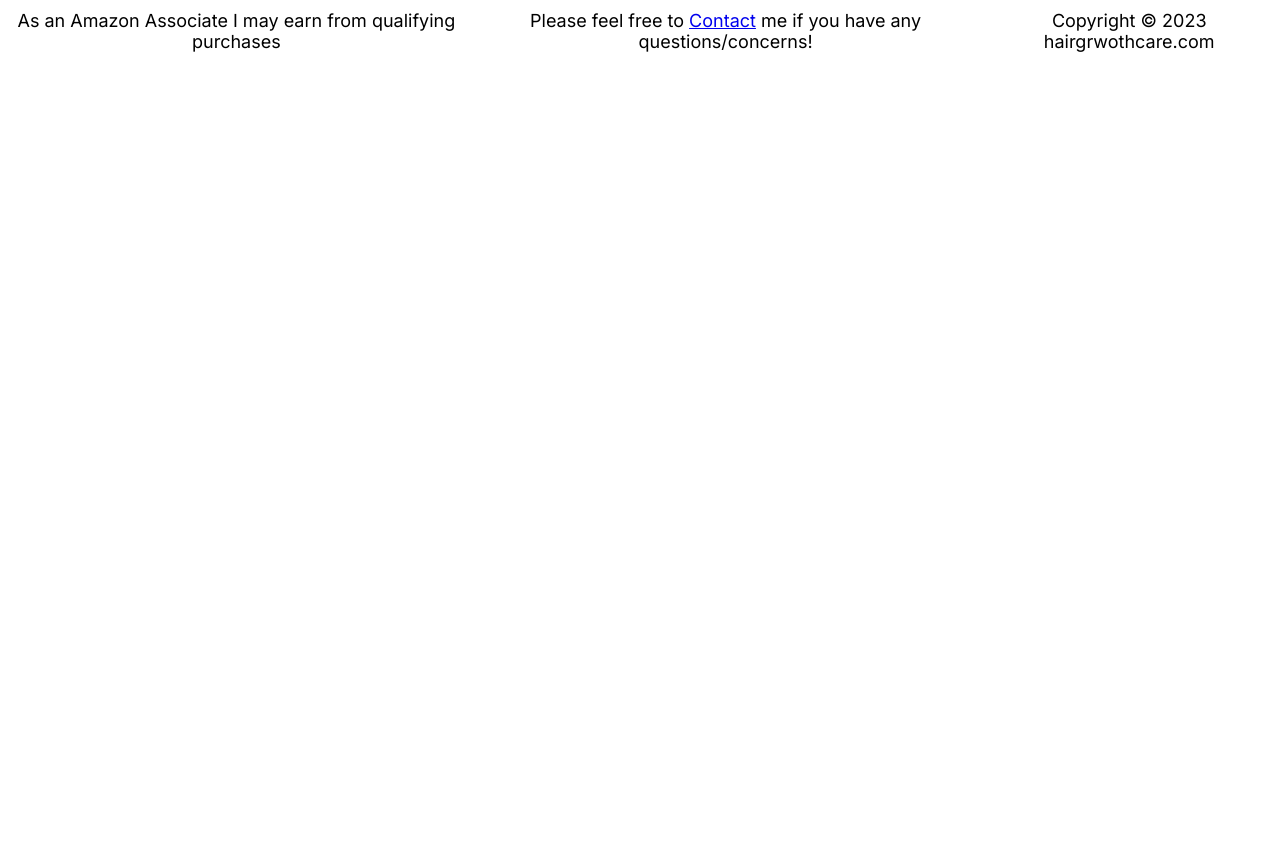
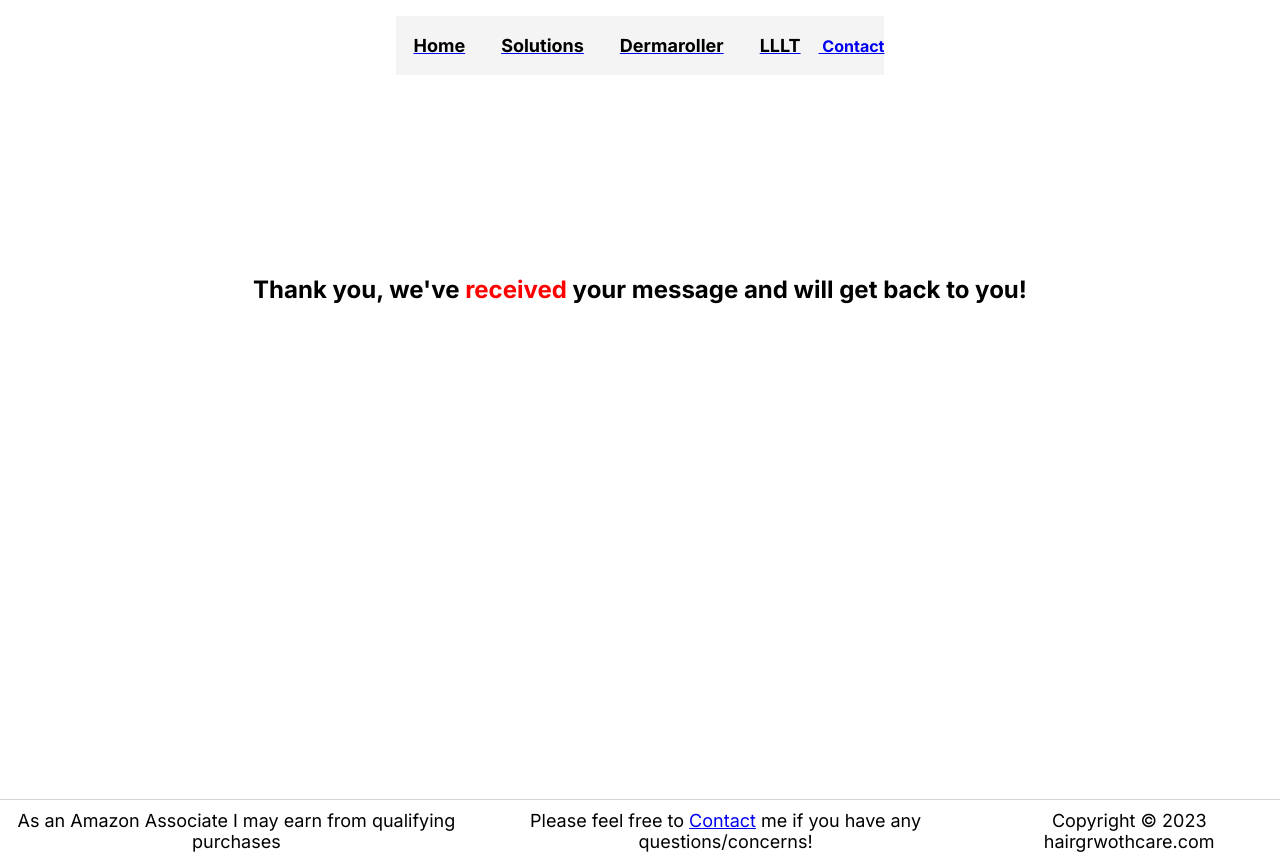
Before and after one commit to tsarg88/hairgrowthcare, a React (Create React App) app in the folder hairgrowthcare/: page /confirmation in a window 1280 px wide. Before the commit the page ends 800 px from the top, so only its background shows below. Built offline with nearby package versions, Linux system fonts and the light colour scheme; a web font is replaced by a local one.

Commit message:
added separate conf page

```diff
--- a/hairgrowthcare/src/App.js
+++ b/hairgrowthcare/src/App.js
@@ -6,6 +6,7 @@ import { Main } from "./pages/Main.js";
 import NavProvider from "./context/NavContext";
 import { Footer } from "./Footer/Footer";
 import "./App.css";
+import { Confirmation } from "./pages/Confirmation";
 
 function App() {
   return (
@@ -23,6 +24,7 @@ function App() {
             }
           />
           <Route exact path="/contact" element={<Contact />} />
+          <Route exact path="/confirmation" element={<Confirmation />} />
         </Routes>
       </NavProvider>
       <Footer />
--- a/hairgrowthcare/src/Contact/Contact.js
+++ b/hairgrowthcare/src/Contact/Contact.js
@@ -2,9 +2,9 @@ import React, { useState, useEffect } from "react";
 import { db } from "../firebase";
 import "./Contact.css";
 import { Nav } from "../nav/Nav";
-import { Route, Routes, Link } from "react-router-dom";
-import NavLink from "../nav/NavLink";
-import { navLinks } from "../nav/navLinks";
+import { useNavigate } from "react-router-dom";
+import { Link } from "react-router-dom";
+
 import App from "../App";
 
 const Contact = () => {
@@ -13,6 +13,7 @@ const Contact = () => {
   const [message, setMessage] = useState("");
   const [error, setError] = useState({}); // added
   const [loader, setLoader] = useState(false);
+  const navigate = useNavigate();
 
   const handleSubmit = (e) => {
     e.preventDefault();
@@ -37,7 +38,8 @@ const Contact = () => {
         })
         .then(() => {
           setLoader(false);
-          alert("Thanks! Your message has been received!");
+          //   alert("Thanks! Your message has been received!");
+          navigate("/");
         })
         .catch((error) => {
           alert(error.message);
--- a/hairgrowthcare/src/nav/Nav.js
+++ b/hairgrowthcare/src/nav/Nav.js
@@ -4,6 +4,7 @@ import NavLink from "./NavLink";
 import { navLinks } from "./navLinks.js";
 import "./Nav.css";
 import Contact from "../Contact/Contact";
+import { Confirmation } from "../pages/Confirmation";
 
 // const styles = {
 //   a: {
@@ -18,9 +19,7 @@ export const Nav = () => {
       {navLinks.map(({ navLinkId, scrollToId }, idx) => (
         <NavLink key={idx} navLinkId={navLinkId} scrollToId={scrollToId} />
       ))}
-      <Routes>
-        <Route exact path="/contact" element={<Contact />} />
-      </Routes>
+
       <Link to="/contact" target="_blank">
         <a> Contact</a>
       </Link>
--- /dev/null
+++ b/hairgrowthcare/src/pages/Confirmation.css
@@ -0,0 +1,22 @@
+.main {
+  display: flex;
+  flex-direction: column;
+  align-items: center;
+  margin-bottom: 200px;
+}
+
+@media (max-width: 768px) {
+  .main {
+    width: 90%;
+  }
+}
+
+.main h2 {
+  text-align: center;
+  padding-top: 200px;
+}
+
+#color {
+  color: red;
+  font-size: h2;
+}
--- /dev/null
+++ b/hairgrowthcare/src/pages/Confirmation.js
@@ -0,0 +1,28 @@
+import React from "react";
+import "./Confirmation.css";
+import { Link } from "react-router-dom";
+import { Nav } from "../nav/Nav";
+
+export const Confirmation = () => {
+  return (
+    <section>
+      <div className="main">
+        {/* <h1>
+          Hello, thanks again for visiting{" "}
+          <span id="siteName">hairgrowthcare.com</span>!
+        </h1> */}
+
+        <Link to="/" target="_blank">
+          <Nav />
+        </Link>
+
+        <h2>
+          Thank you, we've <h id="color">received</h> your message and will get
+          back to you!
+        </h2>
+      </div>
+    </section>
+  );
+};
+
+export default Confirmation;
```
